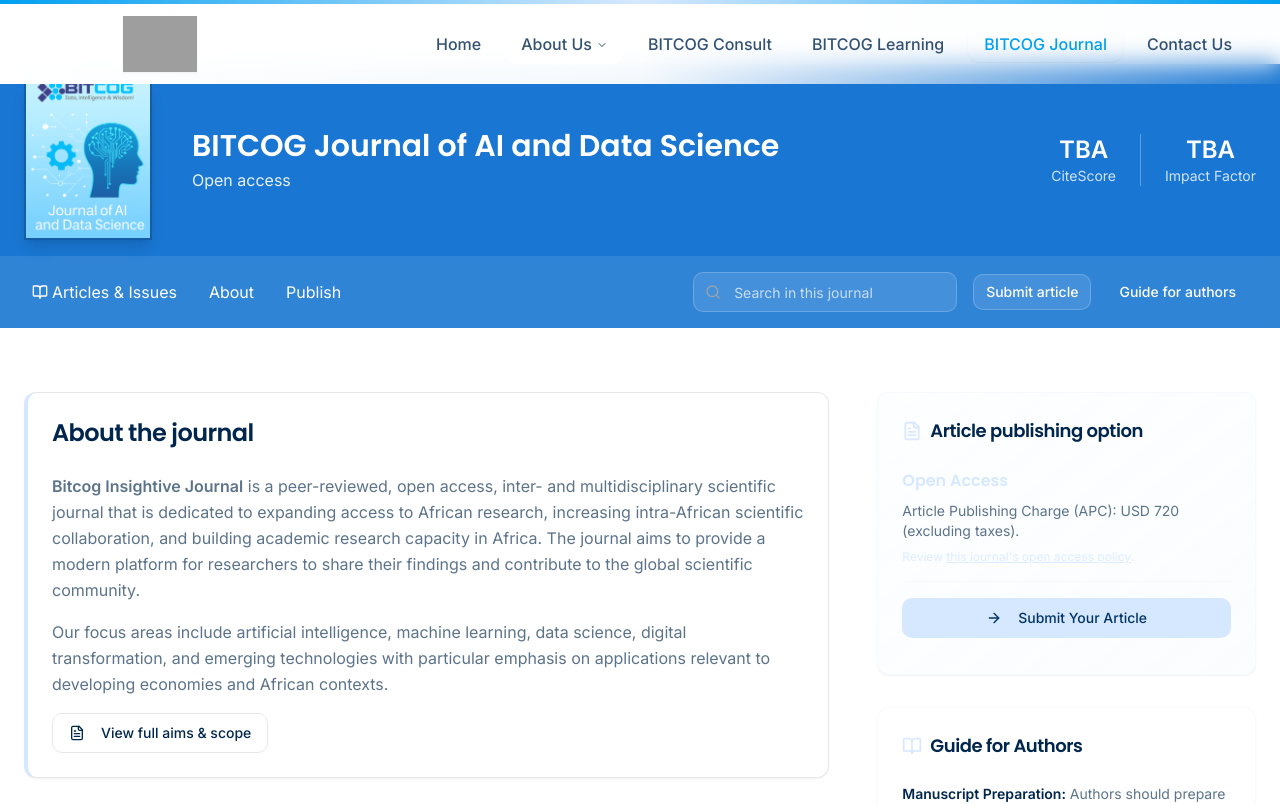
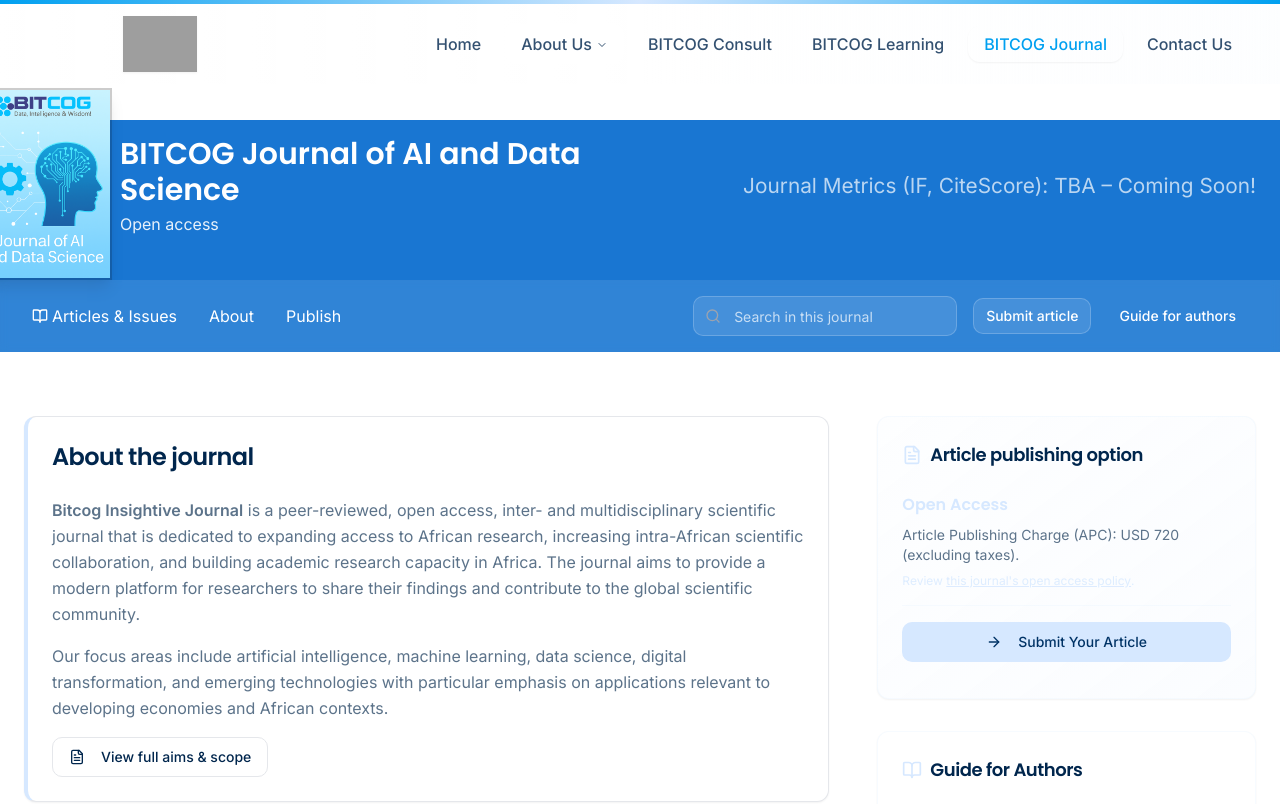
Before and after one commit to AkliluFita/bitcog-ai, a React (Vite) app: page /journal in a window 1280 px wide. Shown: the top 804 px of the page. Built offline with nearby package versions, Linux system fonts and the light colour scheme; grey boxes are pictures that could not be loaded.

Commit message:
journal page header design changed

```diff
--- a/src/components/JournalHeader.tsx
+++ b/src/components/JournalHeader.tsx
@@ -6,12 +6,12 @@ import journalCover from '@/assets/Journal of AI and DS cover.png';
 
 export const JournalHeader: React.FC = () => {
   return (
-    <div className="bg-[#1976D2] text-white">
+    <div className="bg-[#1976D2] text-white mt-14   ">
       {/* Main Header - Compact horizontal layout like reference */}
-      <div className="container-custom py-4 px-4 sm:px-6">
+      <div className="container-custom py-4 px-6 sm:px-6  md:h-[10rem] md:relative">
         <div className="flex flex-col sm:flex-row items-center gap-4 sm:gap-6 lg:gap-10">
           {/* Journal Cover - Left side */}
-          <div className="w-24 h-32 sm:w-28 sm:h-36 md:w-32 md:h-40 flex-shrink-0 shadow-lg border-2 border-black/20">
+          <div className="w-24 h-32 sm:w-28 sm:h-36 md:w-[9rem] md:h-[12rem] flex-shrink-0 shadow-lg border-2 border-black/20 md:absolute top-[-2rem] bottom-0 left-[-2rem]">
             <img
               src={journalCover}
               alt="Bitcog Journal of AI and Data Science Cover"
@@ -20,7 +20,7 @@ export const JournalHeader: React.FC = () => {
           </div>
 
           {/* Journal Info - Center */}
-          <div className="flex-1 text-center sm:text-left">
+          <div className="flex-1 text-center sm:text-left md:ml-[6rem]">
             <h1 className="text-lg sm:text-xl md:text-2xl lg:text-3xl font-heading font-semibold mb-1">
               BITCOG Journal of AI and Data Science
             </h1>
@@ -31,14 +31,15 @@ export const JournalHeader: React.FC = () => {
 
           {/* Metrics - Right side */}
           <div className="flex items-center gap-4 sm:gap-6 flex-shrink-0">
-            <div className="text-center border-r border-white/30 pr-4 sm:pr-6">
+            {/* <div className="text-center border-r border-white/30 pr-4 sm:pr-6">
               <div className="text-lg sm:text-xl md:text-2xl font-bold">TBA</div>
               <div className="text-xs sm:text-sm text-white/80">CiteScore</div>
             </div>
             <div className="text-center">
               <div className="text-lg sm:text-xl md:text-2xl font-bold">TBA</div>
               <div className="text-xs sm:text-sm text-white/80">Impact Factor</div>
-            </div>
+            </div> */}
+            <div className="text-[0.8rem] md:text-[1.3rem] text-white/70"> Journal Metrics (IF, CiteScore): TBA – Coming Soon!</div>
           </div>
         </div>
       </div>
```
